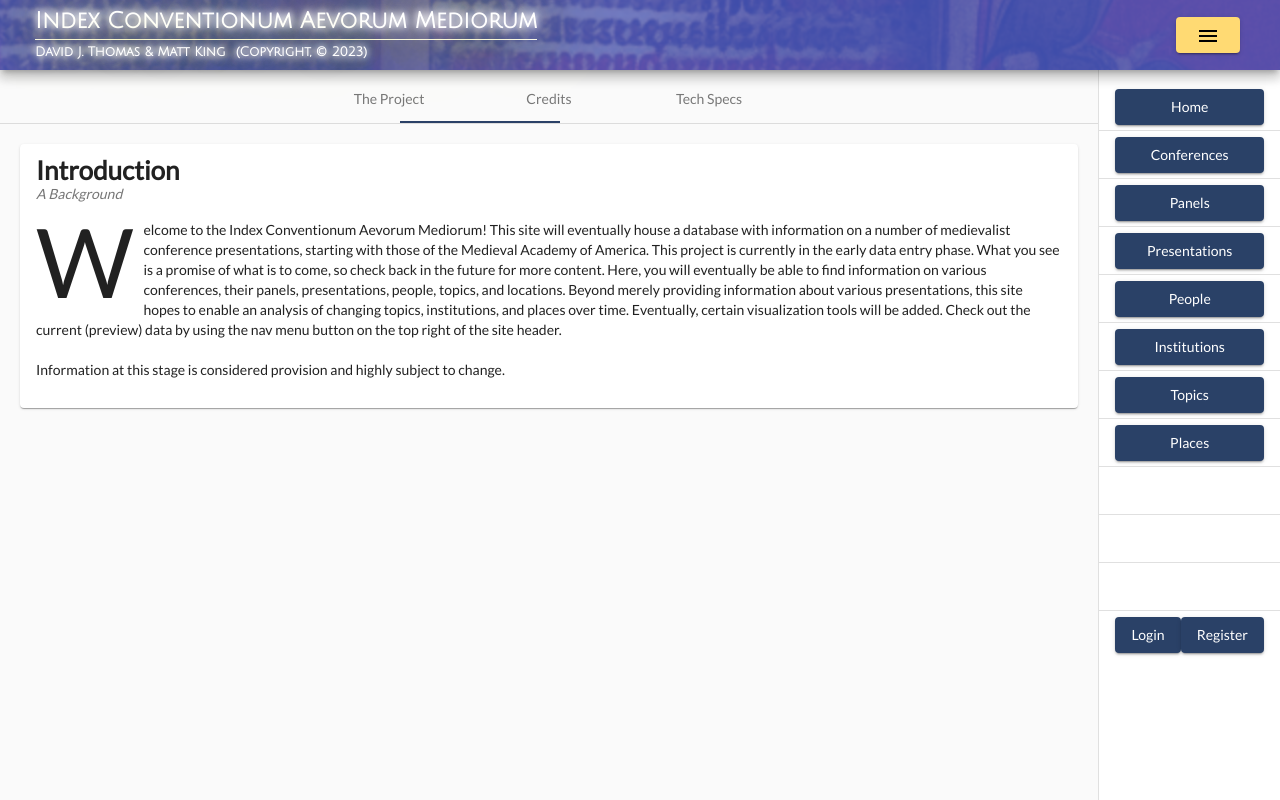
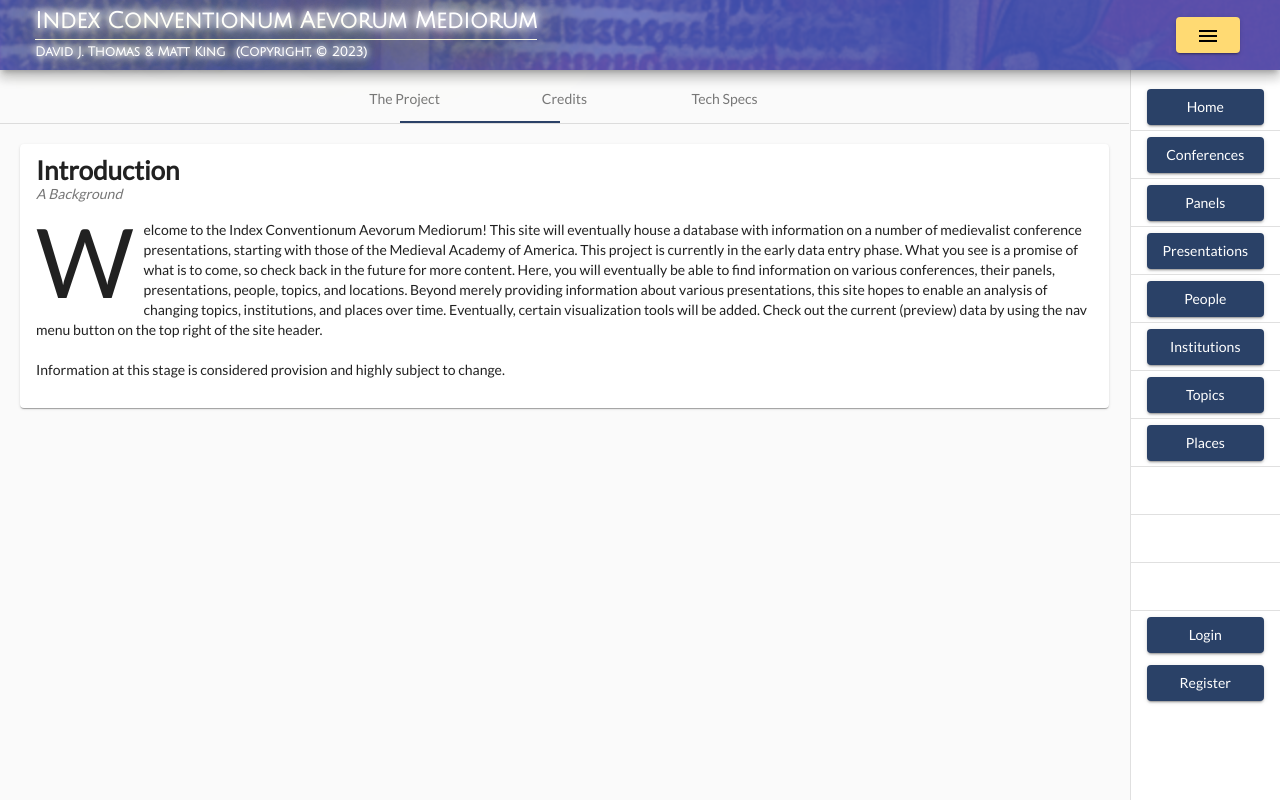
Before and after one commit to thePortus/icam-client, an Angular app in the folder client/: page /home in a window 1280 px wide. Both pictures are taken after a click on the button "menu". Built offline with nearby package versions, Linux system fonts and the light colour scheme.

Commit message:
nav menu logout button fix

```diff
--- a/client/app/components/common/nav-menu/nav-menu.component.html
+++ b/client/app/components/common/nav-menu/nav-menu.component.html
@@ -21,6 +21,8 @@
             <span class="full-width">
                 <button class="full-width" mat-raised-button color="primary" (click)="navigate('/login')" aria-label="Login Button">Login</button>
             </span>
+        </mat-list-item>
+        <mat-list-item *ngIf="!this.user.loggedIn">
             <span class="full-width">
                 <button class="full-width" mat-raised-button color="primary" (click)="navigate('/register')" aria-label="Register Button">Register</button>
             </span>
```
